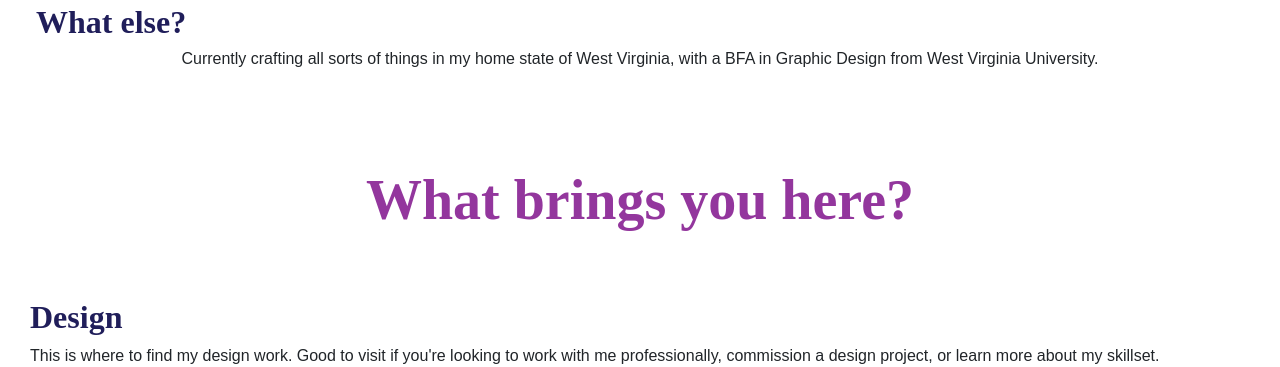
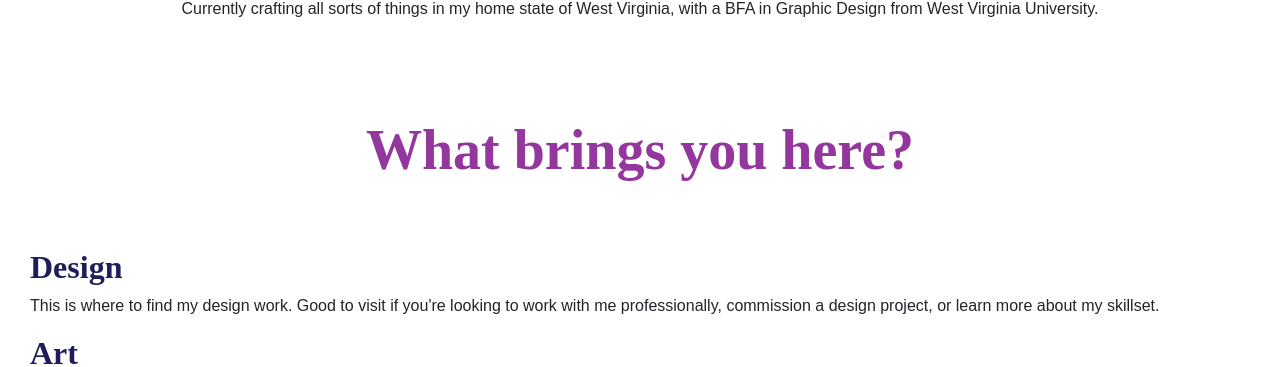
Before and after one commit to mr0088/meganrinker, a plain HTML site: page index.html in a window 1280 px wide. Shown: the part 733-1100 px from the top of the page. Drawn offline with nearby package versions, Linux system fonts and the light colour scheme; a web font is replaced by a local one.

Commit message:
deleting javascript for h2 intro

```diff
--- a/index.html
+++ b/index.html
@@ -63,8 +63,7 @@
 
 <div class="intro col-xs-12">
 <h1>Howdy.</h1>
-<h2 class="offset-1 col-10" id="titles">I'm Megan Rinker,<br>a graphic designer.</h2>
-<button onClick="change_text();">What else?</button>
+<h2 class="offset-1 col-10">I'm Megan Rinker,<br>a graphic designer.</h2>
 <p>Currently crafting all sorts of things in my home state of West Virginia, with a BFA in Graphic Design from West Virginia University.</p>
 </div>
 
@@ -98,13 +97,6 @@
 <script src="https://cdn.jsdelivr.net/npm/popper.js@1.16.1/dist/umd/popper.min.js" integrity="sha384-9/reFTGAW83EW2RDu2S0VKaIzap3H66lZH81PoYlFhbGU+6BZp6G7niu735Sk7lN" crossorigin="anonymous"></script>
 <script src="https://cdn.jsdelivr.net/npm/bootstrap@4.6.0/dist/js/bootstrap.min.js" integrity="sha384-+YQ4JLhjyBLPDQt//I+STsc9iw4uQqACwlvpslubQzn4u2UU2UFM80nGisd026JF" crossorigin="anonymous"></script>
 
-<script>
-  function change_text(){
-    document.getElementById("titles").innerHTML = "I'm Megan Rinker,<br> an artist.";
-    document.getElementById("titles").innerHTML = "I'm Megan Rinker,<br> an idiot.";
-}
-</script>
-
 </div>
 </body>
 </html>
--- a/sass/styles.scss
+++ b/sass/styles.scss
@@ -82,16 +82,6 @@ p{
     text-align: center;
   }
 
-  button{
-    font-family: kansasnew, serif;
-    font-weight: 800;
-    font-size: 2em;
-    color: #201e5a;
-    text-align: center;
-    background-color: transparent;
-    border: none;
-  }
-
   p{
     text-align: center;
   }
```
Also changed, not shown: css/styles.css.
